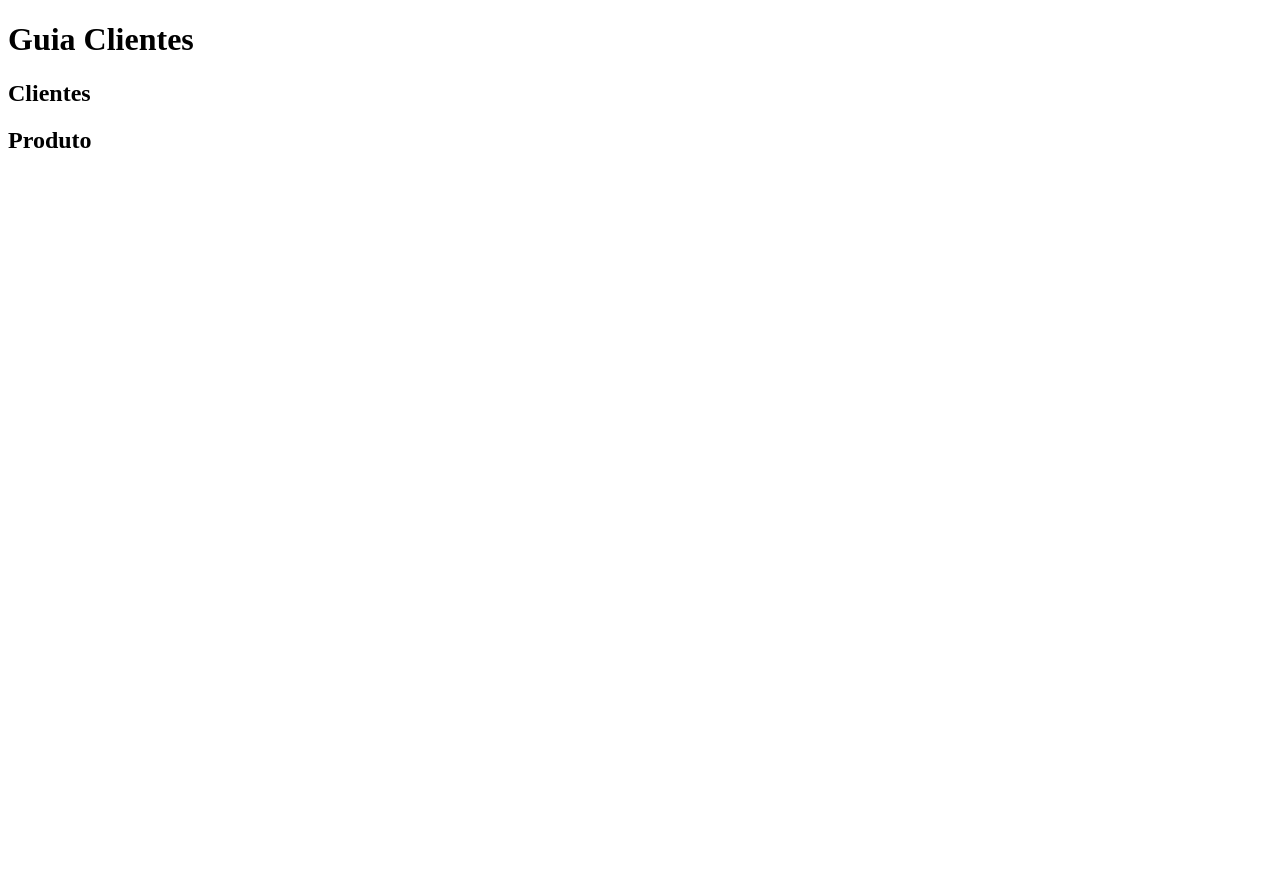
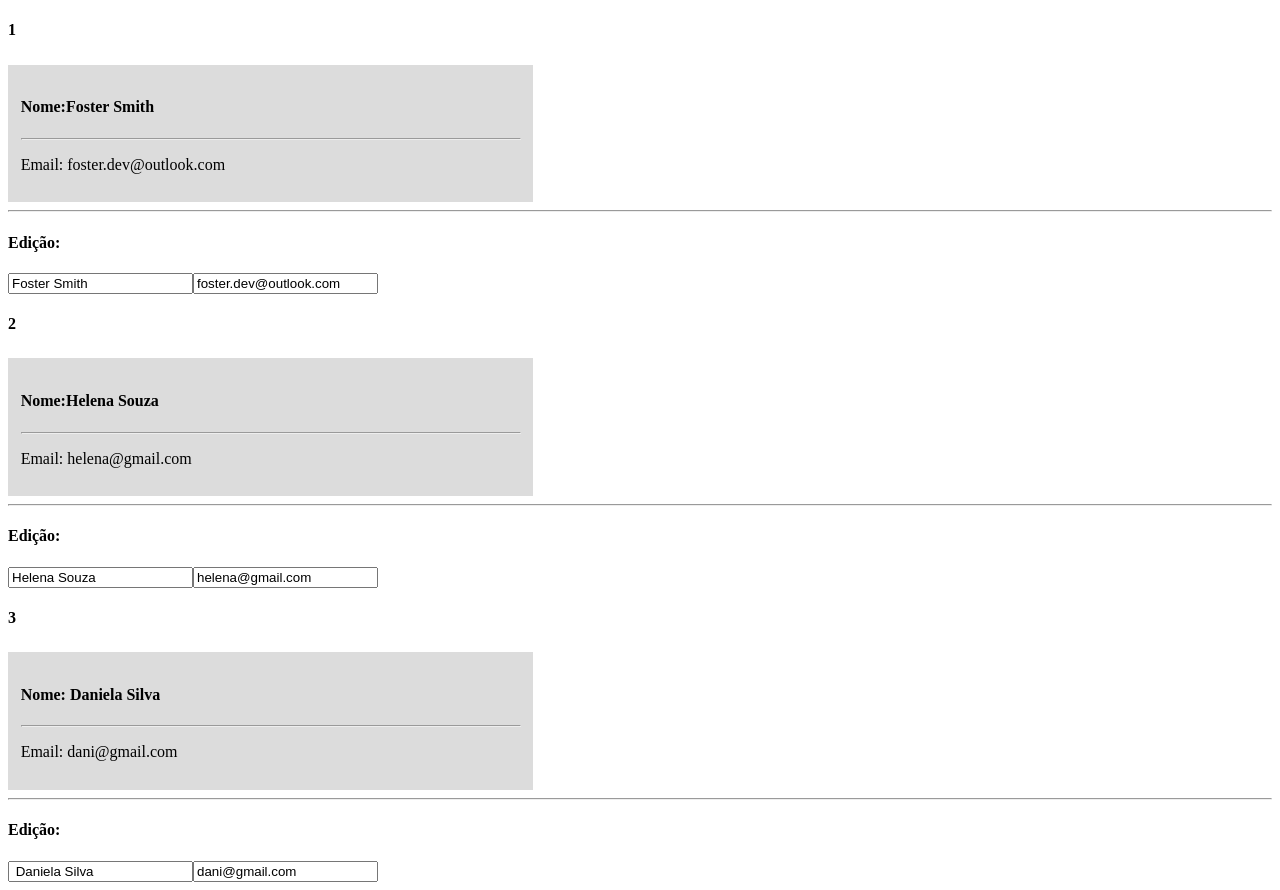
Before and after one commit to Queiroz-Dv/ProjectGuiaClientes_VueJS, a Vue app: page / in a window 1280 px wide. Before the commit the page ends 800 px from the top, so only its background shows below. Built offline with nearby package versions, Linux system fonts and the light colour scheme.

Commit message:
Implementando v-for

```diff
--- a/src/App.vue
+++ b/src/App.vue
@@ -1,22 +1,72 @@
 <template>
   <div id="app">
-    <h1>Guia Clientes</h1>
-    <Cliente/>
-    <Produto/>
+    <div v-for="(cliente, index) in clientes" :key="cliente.id">
+      <h4>{{ index + 1}}</h4>
+      <Cliente :cliente="cliente" />
+      <hr>
+      <h4> Edição: </h4>
+      <input type="text" v-model="cliente.nome">
+      <input type="text" v-model="cliente.email">
+    </div>
   </div>
 </template>
 
 <script>
-import Cliente from './components/Cliente.vue';
-import Produto from './components/Produto.vue';
+import Cliente from "./components/Cliente.vue";
+//import Produto from './components/Produto.vue';
 export default {
   name: "App",
+  data() {
+    return {
+      Objcliente: {
+        nome: "Eduardo Queiroz",
+        email: "queiroz.dev@outlook.com",
+        idade: 26,
+      },
+      Objcliente2: {
+        nome: "Naylane Andrade",
+        email: "nay@gmail.com",
+        idade: 22,
+      },
+      Objcliente3: {
+        nome: "Larissa Rocha",
+        email: "lhara@gmail.com",
+        idade: 24,
+      },
+      Objcliente4: {
+        nome: "Patrícia Ribeiro",
+        email: "patricia.ribeiro@gmail.com",
+        idade: 28,
+      },
+
+      clientes: [
+        {
+          id: 1,
+          nome: "Foster Smith",
+          email: "foster.dev@outlook.com",
+          idade: 36,
+        },
+        {
+          id: 2,
+          nome: "Helena Souza",
+          email: "helena@gmail.com",
+          idade: 27,
+        },
+        {
+          id: 3,
+          nome: " Daniela Silva",
+          email: "dani@gmail.com",
+          idade: 20,
+        },
+      ],
+    };
+  },
   components: {
     Cliente,
-    Produto
-  }
-}
+    //Produto
+  },
+};
 </script>
 
-<style>
+<style scoped>
 </style>
--- a/src/components/Cliente.vue
+++ b/src/components/Cliente.vue
@@ -1,7 +1,9 @@
 <template>
-  <div>
-    <h2>Clientes</h2>
-    {{}}
+  <div :class="{ cliente: !isPremium, 'cliente-premium': isPremium }">
+    <h4>Nome:{{ cliente.nome }}</h4>
+    <hr />
+    <p>Email: {{ cliente.email }}</p>
+    <p v-if="showIdade === true">Idade: {{ cliente.idade }}</p>
   </div>
 </template>
 
@@ -9,14 +11,32 @@
 export default {
   data() {
     return {
-      nome: "",
-      numero: "",
-      email: "",
-      idade: 0,
+      isPremium: false,
     };
+  },
+
+  props: {
+    cliente: Object,
+    showIdade: Boolean,
   },
 };
 </script>
 
 <style scoped>
+.cliente {
+  background-color: gainsboro;
+  max-width: 500px;
+  height: 200;
+  padding: 1%;
+  margin-top: 2%;
+}
+
+.cliente-premium {
+  background-color: darkkhaki;
+  color: whitesmoke;
+  max-width: 500px;
+  height: 200;
+  padding: 1%;
+  margin-top: 2%;
+}
 </style>
```
